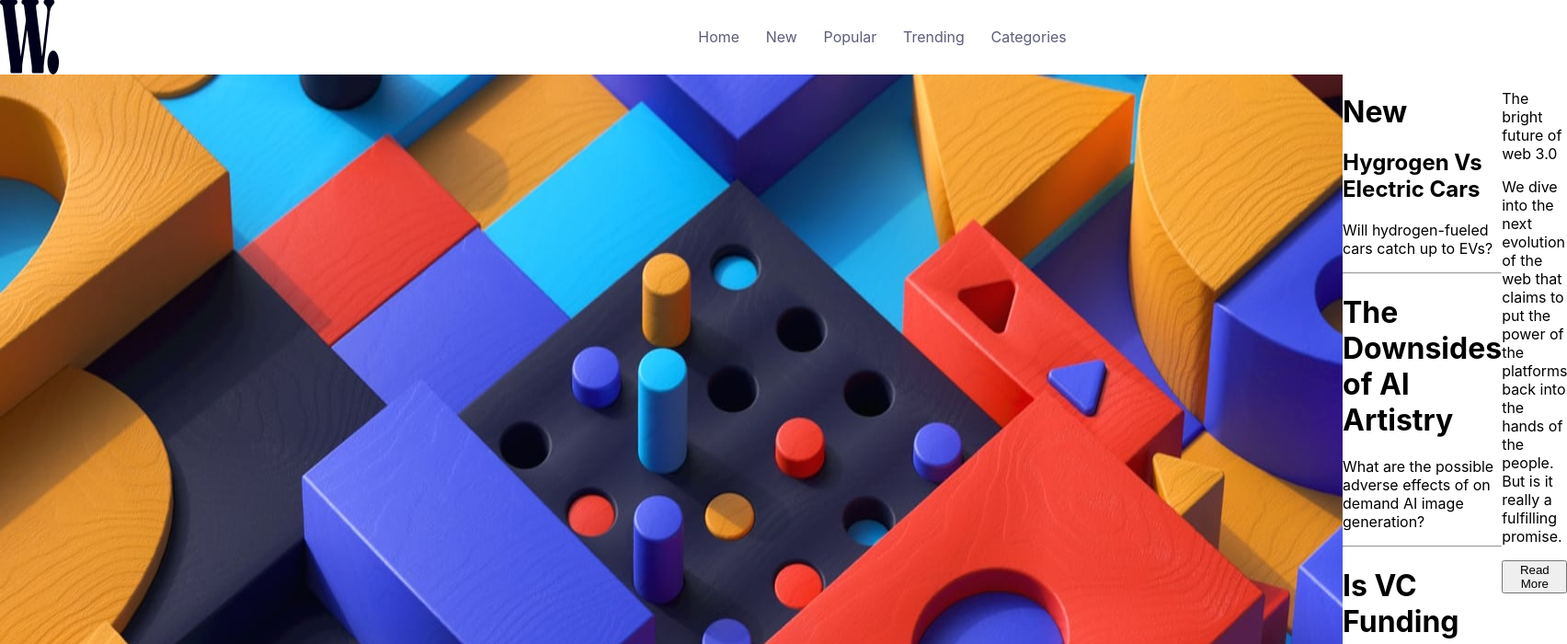
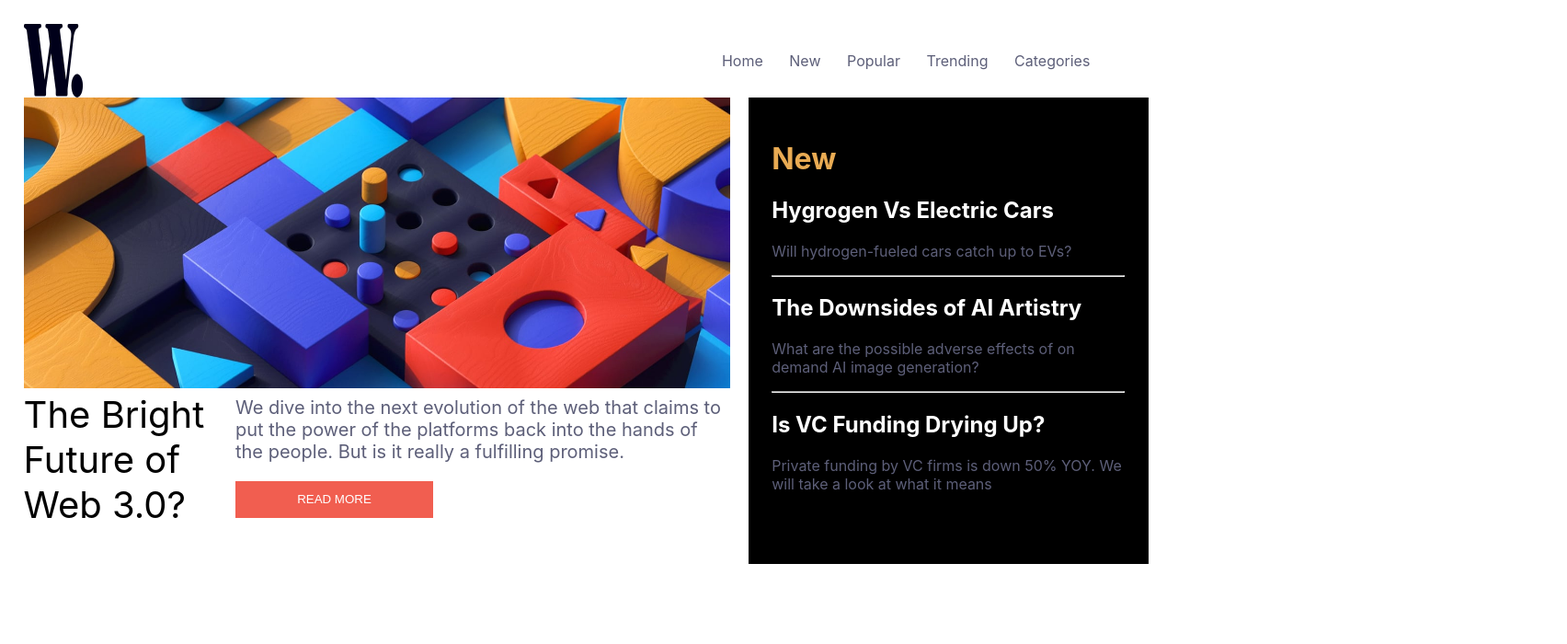
Before and after one commit to steven-mpawulo/news-homepage, a React (Create React App) app: page / in a window 1280 px wide. Shown: the top 700 px of the page at 92% size, 1704 px wide, since content can reach past the window. Built offline with nearby package versions, Linux system fonts and the light colour scheme.

Commit message:
works on main component html

```diff
--- a/src/App.js
+++ b/src/App.js
@@ -2,9 +2,9 @@ import HomePage from "./components/homepage/HomePage";
 
 function App() {
   return (
-    <div>
-      <HomePage/>
-    </div>
+    <>
+    <HomePage/>
+    </>
   );
 }
 
--- a/src/components/homepage/HomePage.js
+++ b/src/components/homepage/HomePage.js
@@ -1,10 +1,11 @@
 import React from 'react'
 import Header from './Header'
 import Main from './Main'
+import './homepage.css'
 
 const HomePage = () => {
   return (
-    <div>
+    <div className='homepage-container'>
         <Header/>
         <Main/>
     </div>
--- a/src/components/homepage/Main.js
+++ b/src/components/homepage/Main.js
@@ -6,28 +6,31 @@ const Main = () => {
     return (
         <main>
             <div className='main'>
-                <img src={ImageDesktop} alt="ilustration" />
-                <div className="side-container">
+                <div className="left-side-container">
+                <img src={ImageDesktop} alt="ilustration"  className='image-web'/>
+                    <div className="inner-container">
+                    <div className="first-container">
+                        <p className='bright-text'>The Bright Future of Web 3.0?</p>
+                    </div>
+                    <div className="second-container">
+                        <p className='web3-text'>We dive into the next evolution of the web that claims to put the power of the platforms back into the hands of the people. But is it really a fulfilling promise.</p>
+                        <button>READ MORE</button>
+                    </div>
+                    </div>
+                </div>
+                <div className="right-side-container">
                     <h1>New</h1>
                     <h2>Hygrogen Vs Electric Cars</h2>
                     <p>Will hydrogen-fueled cars catch up to EVs?</p>
                     <hr />
-                    <h1>The Downsides of AI Artistry</h1>
+                    <h2>The Downsides of AI Artistry</h2>
                     <p>What are the possible adverse effects of on demand AI image generation?</p>
                     <hr />
-                    <h1>Is VC Funding Drying Up?</h1>
+                    <h2>Is VC Funding Drying Up?</h2>
                     <p>Private funding by VC firms is down 50% YOY. We will take a look at what it means</p>
                 </div>
-                <div className="lower-container">
-                    <div className="first-container">
-                        <p>The bright future of web 3.0</p>
-                    </div>
-                    <div className="second-container">
-                        <p>We dive into the next evolution of the web that claims to put the power of the platforms back into the hands of the people. But is it really a fulfilling promise.</p>
-                        <button>Read More</button>
-                    </div>
-                </div>
             </div>
+
         </main>
     )
 }
--- a/src/components/homepage/homepage.css
+++ b/src/components/homepage/homepage.css
@@ -0,0 +1,5 @@
+.homepage-container {
+    height: 100vh;
+    width: 100vw;
+    padding: 2%;
+}
--- a/src/components/homepage/main.css
+++ b/src/components/homepage/main.css
@@ -1,3 +1,64 @@
 .main {
     display: flex;
+    width: 100%;
 }
+
+.right-side-container {
+    width: 30%;
+    background-color: black;
+    padding: 2%;
+}
+h1 {
+    color: hsl(35, 77%, 62%);
+}
+
+h2 {
+    color: white;
+}
+p {
+    color: hsl(236, 13%, 42%);
+}
+
+.image-web{
+    width: 100%;
+}
+.left-side-container {
+    width: 60%;
+    margin-right: 20px;
+}
+
+.inner-container {
+    display: flex;
+    align-items: flex-start;
+}
+.bright-text {
+    color: black;
+    font-size: 40px;
+    font-size: bold;
+    margin-top: 0;
+}
+
+.web3-text {
+    font-size: 20px;
+    color: hsl(236, 13%, 42%);
+    margin-top: 5px;
+}
+
+.first-container {
+    width: 30%;
+}
+.second-container {
+    width: 70%;
+}
+
+button {
+    background-color: hsl(5, 85%, 63%);
+    color: white;
+    width: 40%;
+    height: 40px;
+    border: none;
+}
+
+button:hover{
+    background-color: black;
+}
--- a/src/index.css
+++ b/src/index.css
@@ -1,4 +1,5 @@
 body {
+  overflow-x: hidden;
   margin: 0;
   font-family: -apple-system, BlinkMacSystemFont, 'Segoe UI', 'Roboto', 'Oxygen',
     'Ubuntu', 'Cantarell', 'Fira Sans', 'Droid Sans', 'Helvetica Neue',
```
